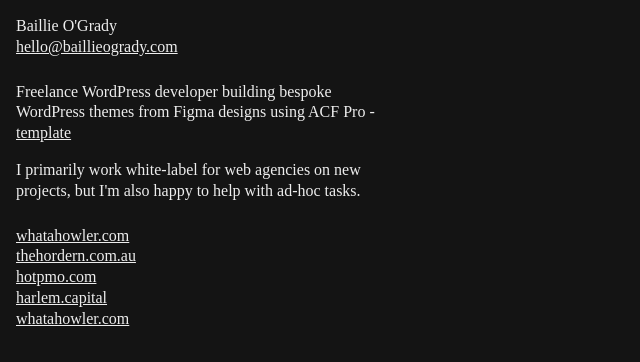
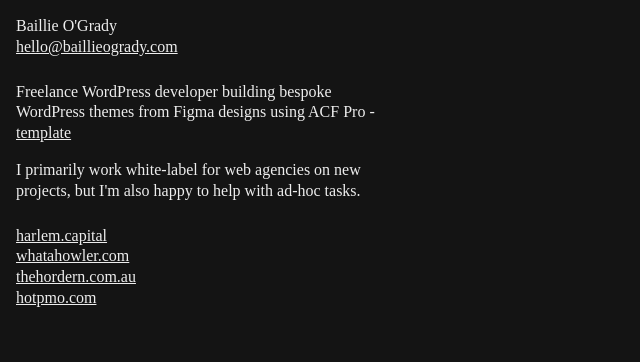
Before and after one commit to baillieogrady/portfolio, a plain HTML site: page index.html in a window 1280 px wide. Shown: the whole page, without its empty margins (0-640 px from the left). Drawn offline with Linux system fonts and the light colour scheme.

Commit message:
remove duplicate project listing

```diff
--- a/index.html
+++ b/index.html
@@ -192,6 +192,9 @@
         <div>
             <ul>
                 <li>
+                    <a href="https://harlem.capital">harlem.capital</a>
+                </li>
+                <li>
                     <a href="https://whatahowler.com">whatahowler.com</a>
                 </li>
                 <li>
@@ -200,12 +203,6 @@
                 <li>
                     <a href="https://hotpmo.com">hotpmo.com</a>
                 </li>
-                <li>
-                    <a href="https://harlem.capital">harlem.capital</a>
-                </li>
-                <li>
-                    <a href="https://whatahowler.com">whatahowler.com</a>
-                </li>
             </ul>
         </div>
     </div>
```
